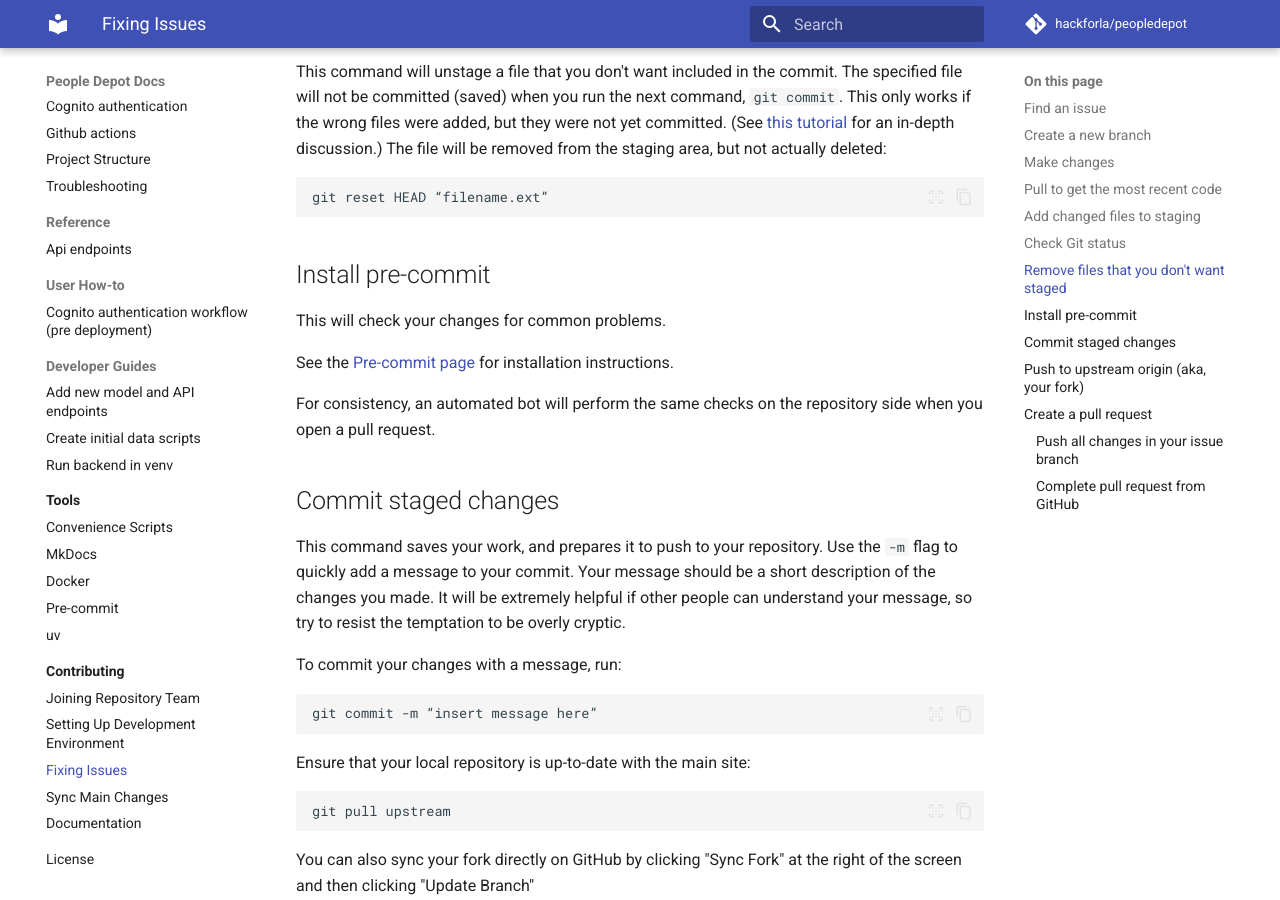
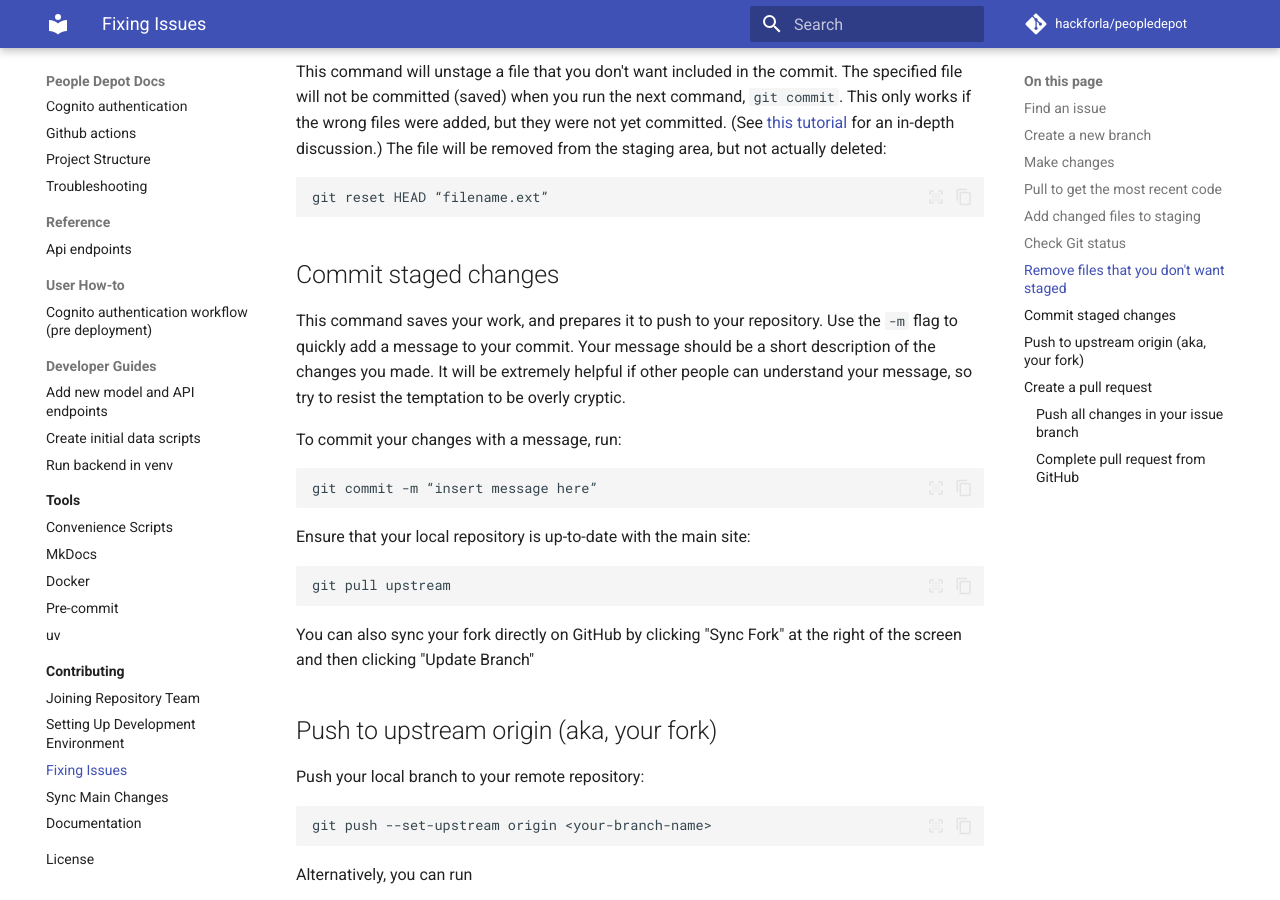
Before and after one commit to hackforla/peopledepot, an MkDocs documentation site: the page built from docs/contributing/issues.md, in a window 1280 px wide and 900 px high, scrolled down 2184 px. Built offline with MkDocs 1.6.1 and Material for MkDocs 9.7.7, drawn with Linux system fonts in a browser that asks for light colours; comment, search, counter and statistics services are not loaded.

Commit message:
move pre-commit section to the dev environment page

````diff
--- a/docs/contributing/issues.md
+++ b/docs/contributing/issues.md
@@ -94,14 +94,6 @@ This command will unstage a file that you don't want included in the commit. The
 git reset HEAD “filename.ext”
 ```
 
-## Install pre-commit
-
-This will check your changes for common problems.
-
-See the [Pre-commit page](tools/pre-commit.md) for installation instructions.
-
-For consistency, an automated bot will perform the same checks on the repository side when you open a pull request.
-
 ## Commit staged changes
 
 This command saves your work, and prepares it to push to your repository. Use the `-m` flag to quickly add a message to your commit. Your message should be a short description of the changes you made. It will be extremely helpful if other people can understand your message, so try to resist the temptation to be overly cryptic.
````
Also changed, not shown: docs/contributing/dev_environment.md (+8 -0 lines).
